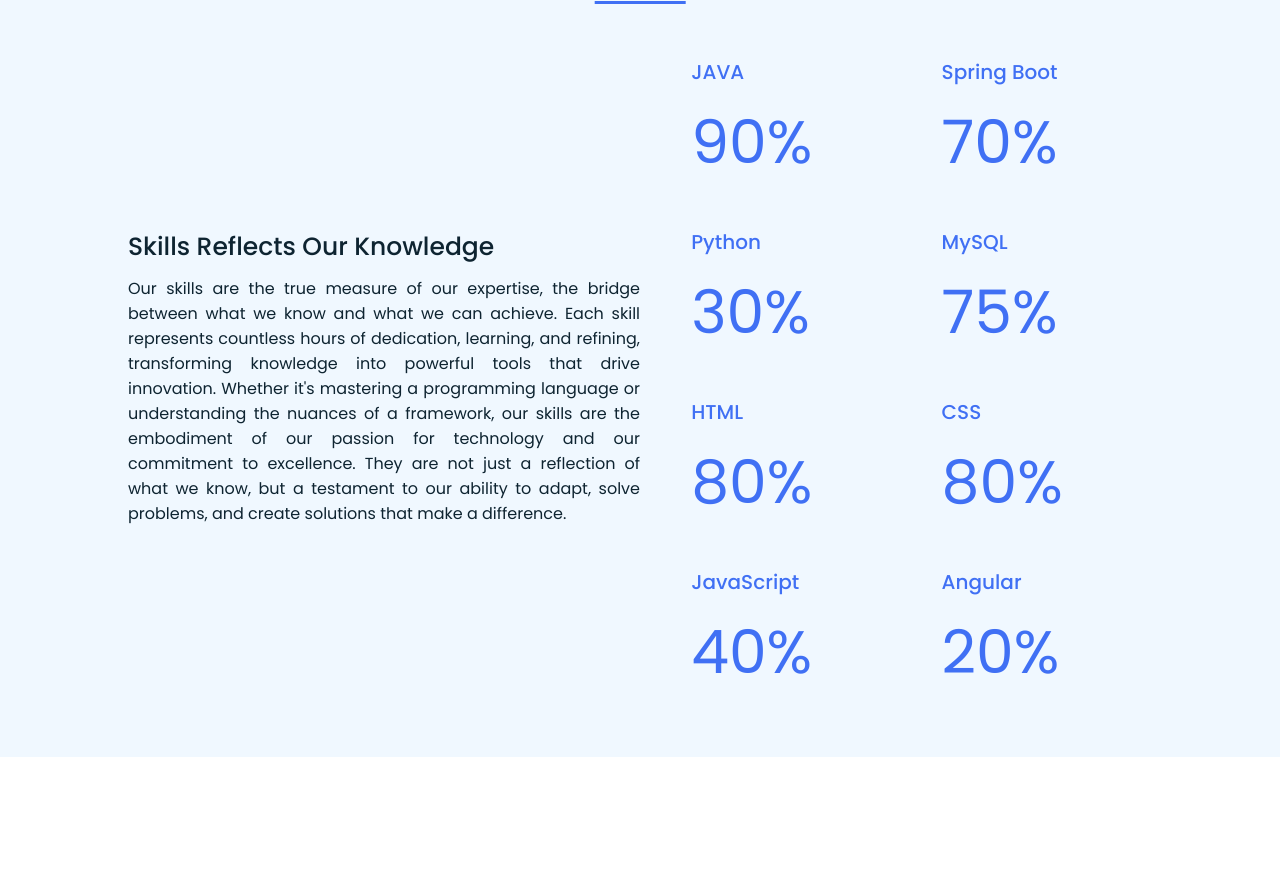
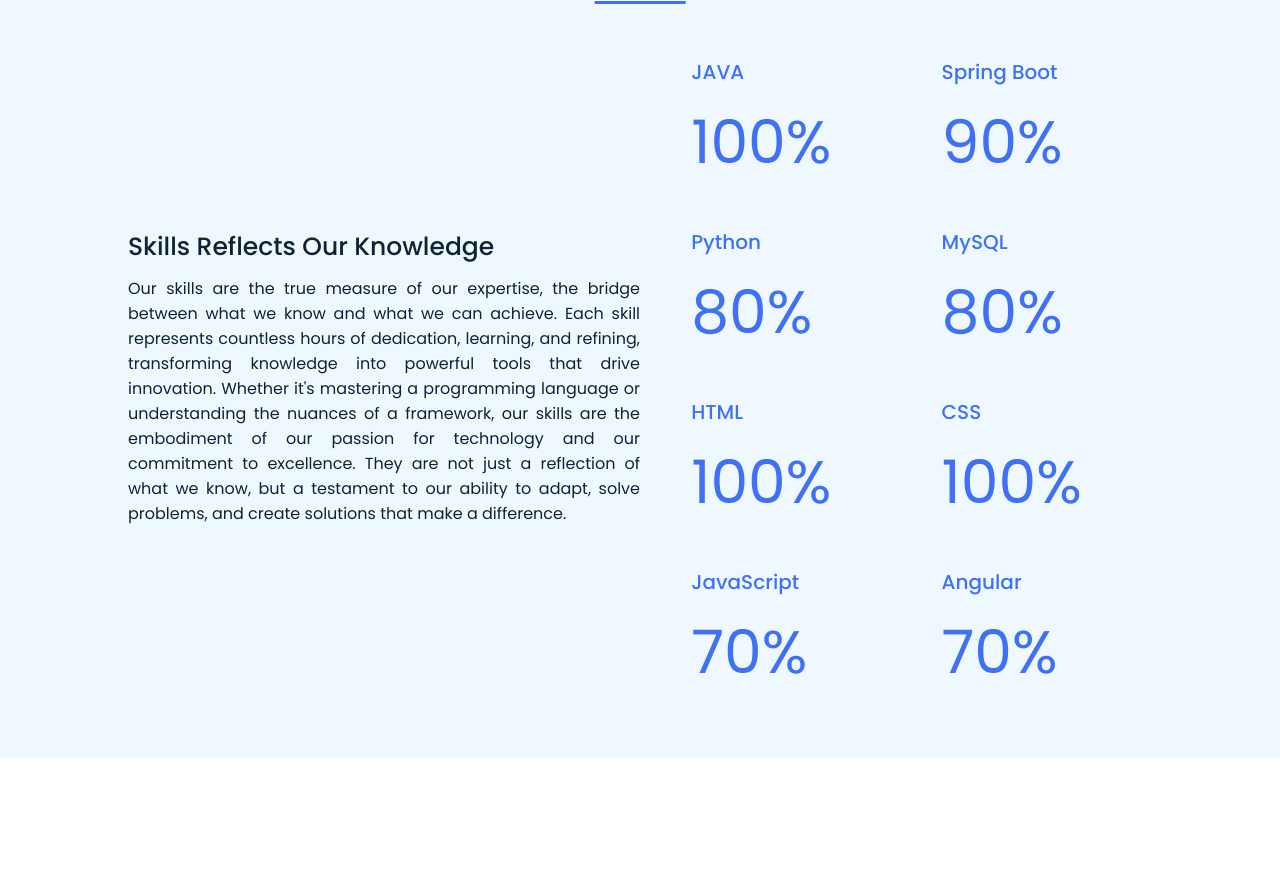
Before and after one commit to Noman-Ali20/advanceportfolio, a plain HTML site: page index.html in a window 1280 px wide. Shown: the part 1668-2542 px from the top of the page. Drawn offline with Linux system fonts and the light colour scheme.

Commit message:
Update index.html

```diff
--- a/index.html
+++ b/index.html
@@ -91,7 +91,7 @@
               your team.
             </p>
             <div class="button">
-              <a href="assets/Noman_Ali_Resume.pdf" download="Noman_Ali_Resume.pdf">
+              <a href="assets/Noman Ali Resume.pdf" download="Noman Ali Resume.pdf">
                 <button>Download CV</button>
             </a>
 
@@ -133,36 +133,36 @@
           <div class="boxes">
             <div class="box">
               <div class="topic">JAVA</div>
-              <div class="per">90%</div>
+              <div class="per">100%</div>
             </div>
 
             <div class="box">
               <div class="topic">Spring Boot</div>
+              <div class="per">90%</div>
+            </div>
+            <div class="box">
+              <div class="topic">Python</div>
+              <div class="per">80%</div>
+            </div>
+            <div class="box">
+              <div class="topic">MySQL</div>
+              <div class="per">80%</div>
+            </div>
+            <div class="box">
+              <div class="topic">HTML</div>
+              <div class="per">100%</div>
+            </div>
+            <div class="box">
+              <div class="topic">CSS</div>
+              <div class="per">100%</div>
+            </div>
+            <div class="box">
+              <div class="topic">JavaScript</div>
               <div class="per">70%</div>
             </div>
             <div class="box">
-              <div class="topic">Python</div>
-              <div class="per">30%</div>
-            </div>
-            <div class="box">
-              <div class="topic">MySQL</div>
-              <div class="per">75%</div>
-            </div>
-            <div class="box">
-              <div class="topic">HTML</div>
-              <div class="per">80%</div>
-            </div>
-            <div class="box">
-              <div class="topic">CSS</div>
-              <div class="per">80%</div>
-            </div>
-            <div class="box">
-              <div class="topic">JavaScript</div>
-              <div class="per">40%</div>
-            </div>
-            <div class="box">
               <div class="topic">Angular</div>
-              <div class="per">20%</div>
+              <div class="per">70%</div>
             </div>
           </div>
         </div>
```
